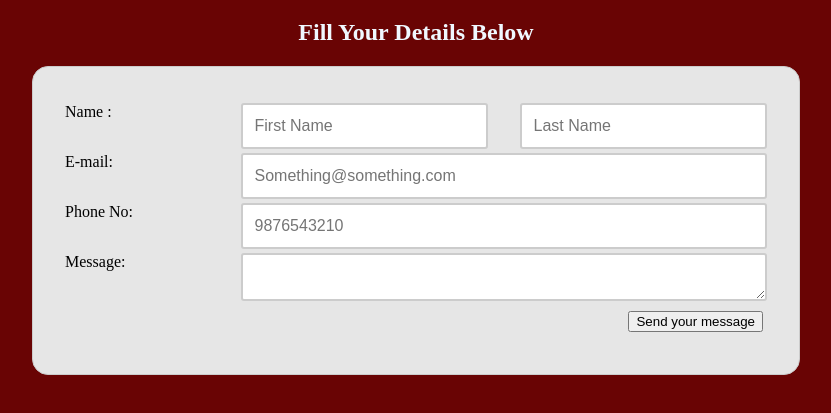
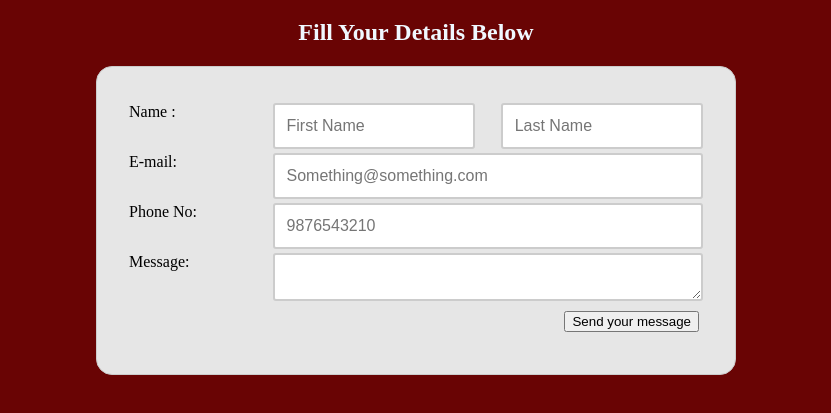
Before and after one commit to amanbhagat0399/skill-pill-learning-repo, a plain HTML site: page index.html in a window 1280 px wide. Shown: the part 61-474 px from the top of the page, without its empty margins (232-1063 px from the left). Drawn offline with Linux system fonts and the light colour scheme.

Commit message:
Add files via upload

```diff
--- a/style.css
+++ b/style.css
@@ -25,8 +25,8 @@ body{
 
 form {
   /* Center the form on the page */
-  margin: 0 auto;
-  width: 60%;
+  margin: auto;
+  width: 50%;
   /* Form outline */
   padding: 2em;
   border: 1px solid #CCC;
```
